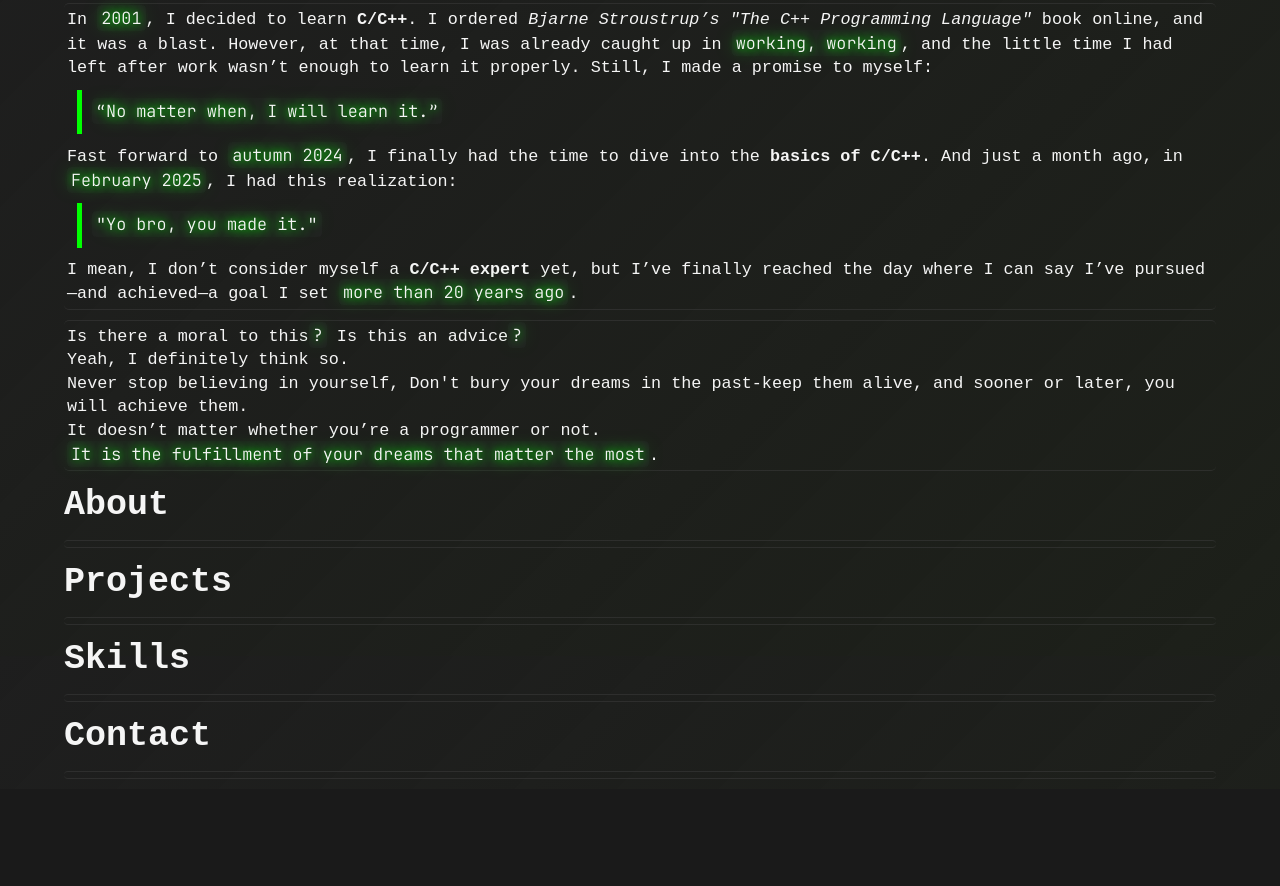
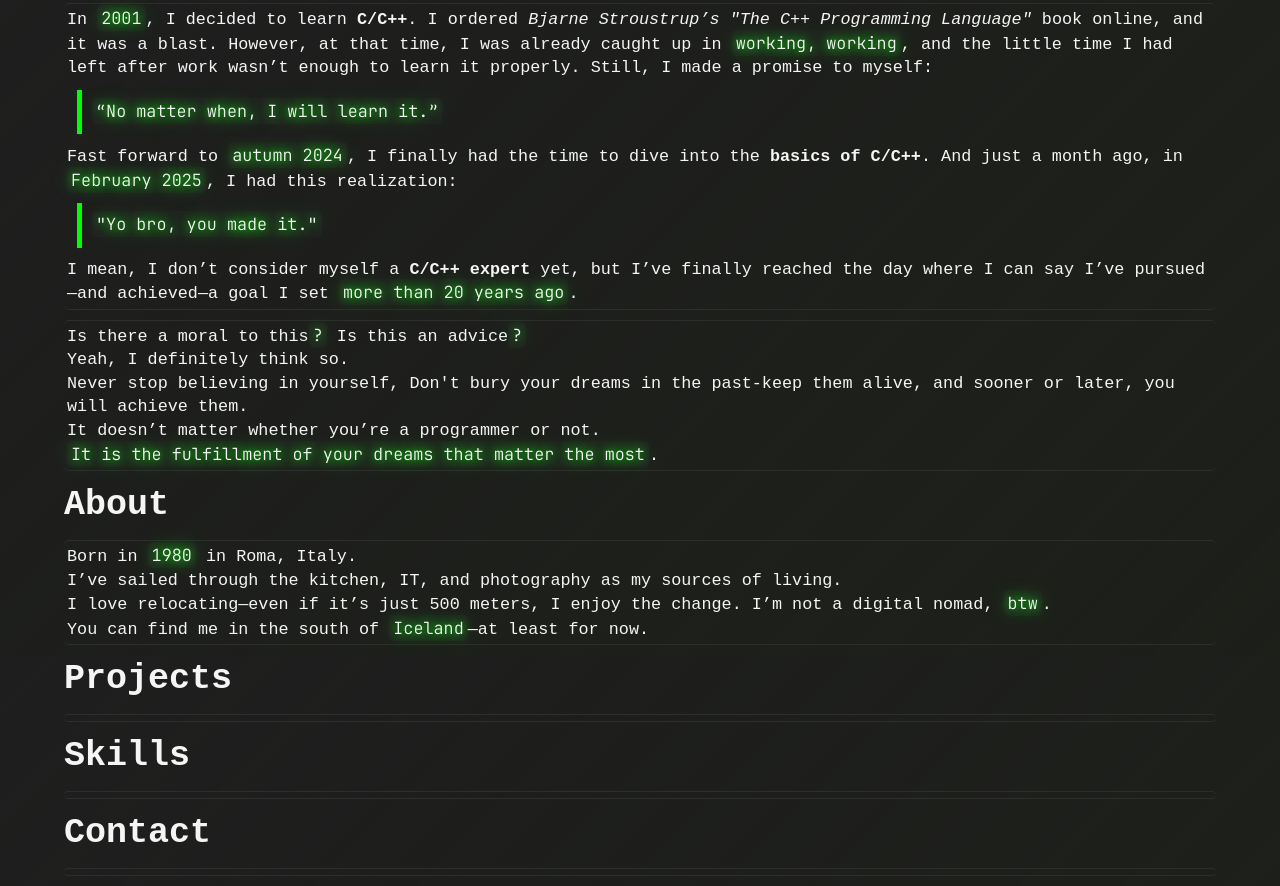
Before and after one commit to simonedelpopolo/website, a website: page public/index.html in a window 1280 px wide. Shown: the part 944-1830 px from the top of the page. Before the commit the page ends 1733 px from the top, so only its background shows below. Drawn offline with Linux system fonts and the light colour scheme; no server answers; a web font is replaced by a local one.

Commit message:
Add biography section
Include personal background details in About section

- Added details about birth and career journey
- Mentioned current residence in Iceland
- Clarified non-digital nomad status

```diff
--- a/public/index.html
+++ b/public/index.html
@@ -107,6 +107,11 @@
     <span>About</span>
   </h1>
   <p>
+    Born in <code>1980</code> in Roma, Italy.<br>
+    I’ve sailed through the kitchen, IT, and photography as my sources of living.<br>
+    I love relocating—even if it’s just 500 meters, I enjoy the change.
+    I’m not a digital nomad, <code>btw</code>.<br>
+    You can find me in the south of <code>Iceland</code>—at least for now.
   </p>
 
   <h1 id="projects" aria-label="Go to the Projects section">
```
